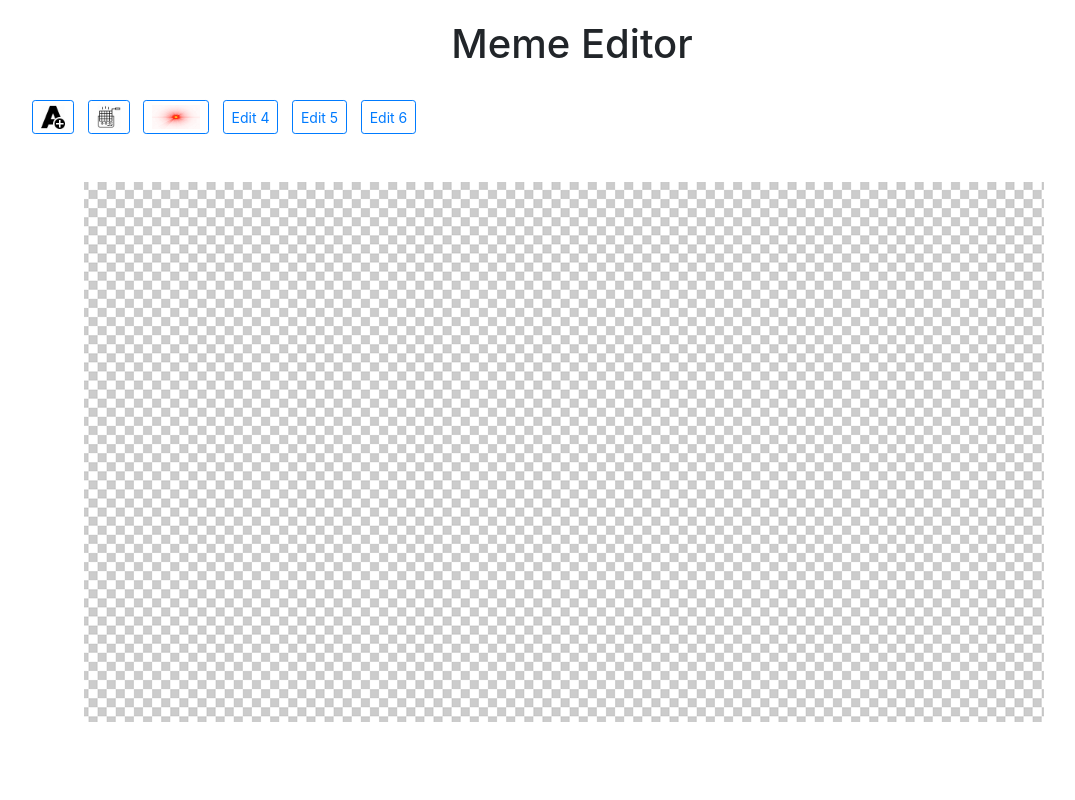
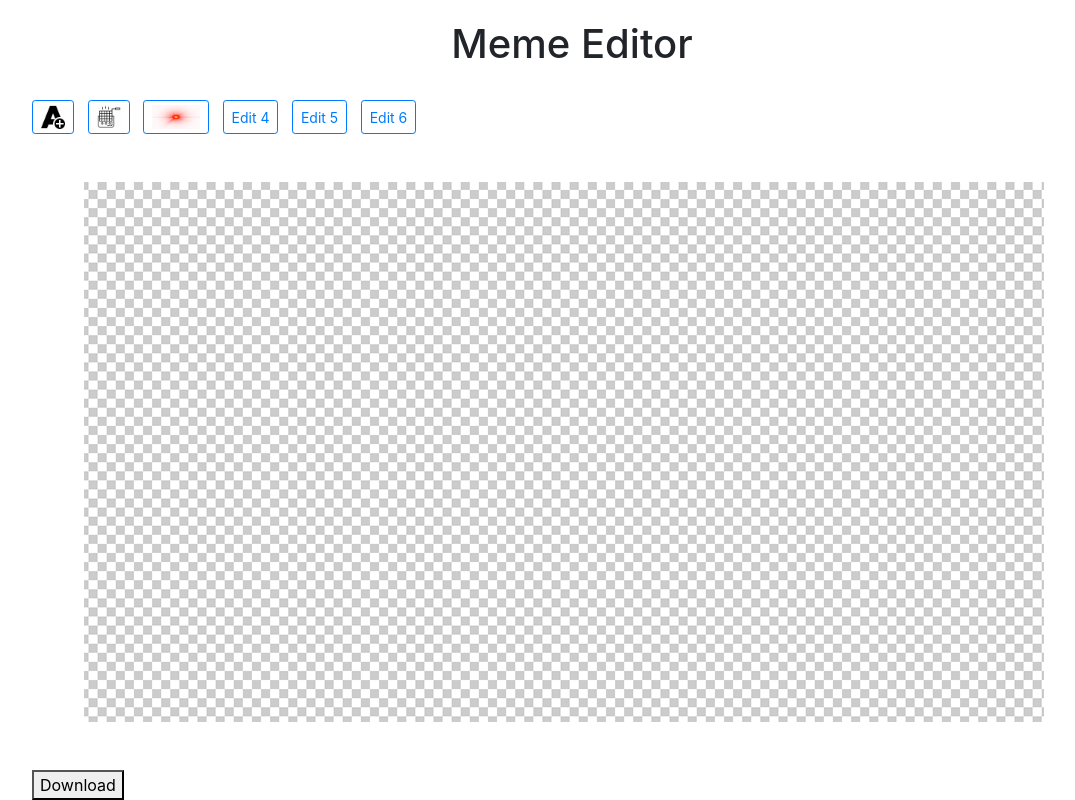
Before and after one commit to sas7359/MemeMaker, a React (Create React App) app: page /editor in a window 1280 px wide. Shown: the part 158-958 px from the top of the page, without its empty margins (68-1143 px from the left). Before the commit the page ends 880 px from the top, so only its background shows below. Built offline with nearby package versions, Linux system fonts and the light colour scheme.

Commit message:
Download button
Download works but hardcoded for 1 image

```diff
--- a/src/pages/Editor.js
+++ b/src/pages/Editor.js
@@ -168,6 +168,13 @@ class Editor extends React.Component {
                         <Col>
                         </Col>
                     </Row>
+                    {/* this row contains download button */}
+                    <br /><br />
+                    <Row>
+                        <a href="peepoClown_2edits.png" download="Meme.png">
+                        <button type="button">Download</button>
+                        </a>
+                    </Row>
                 </Container>
             </div>
         );
```
